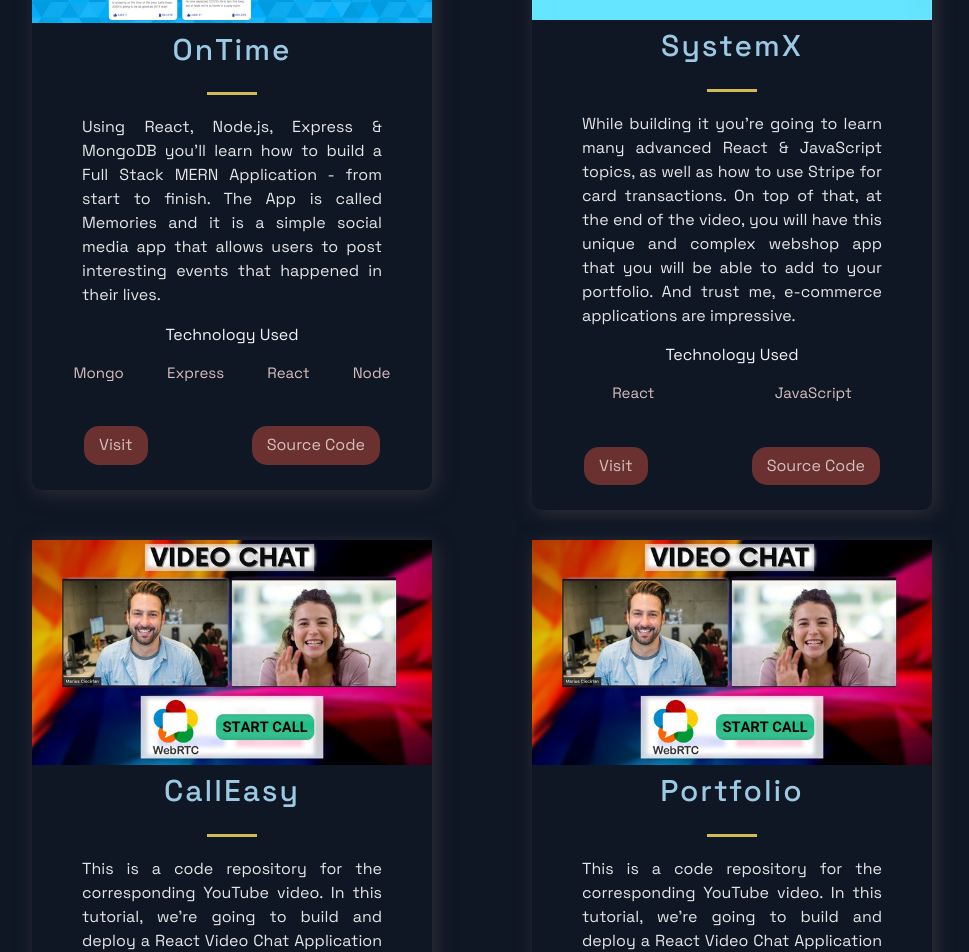
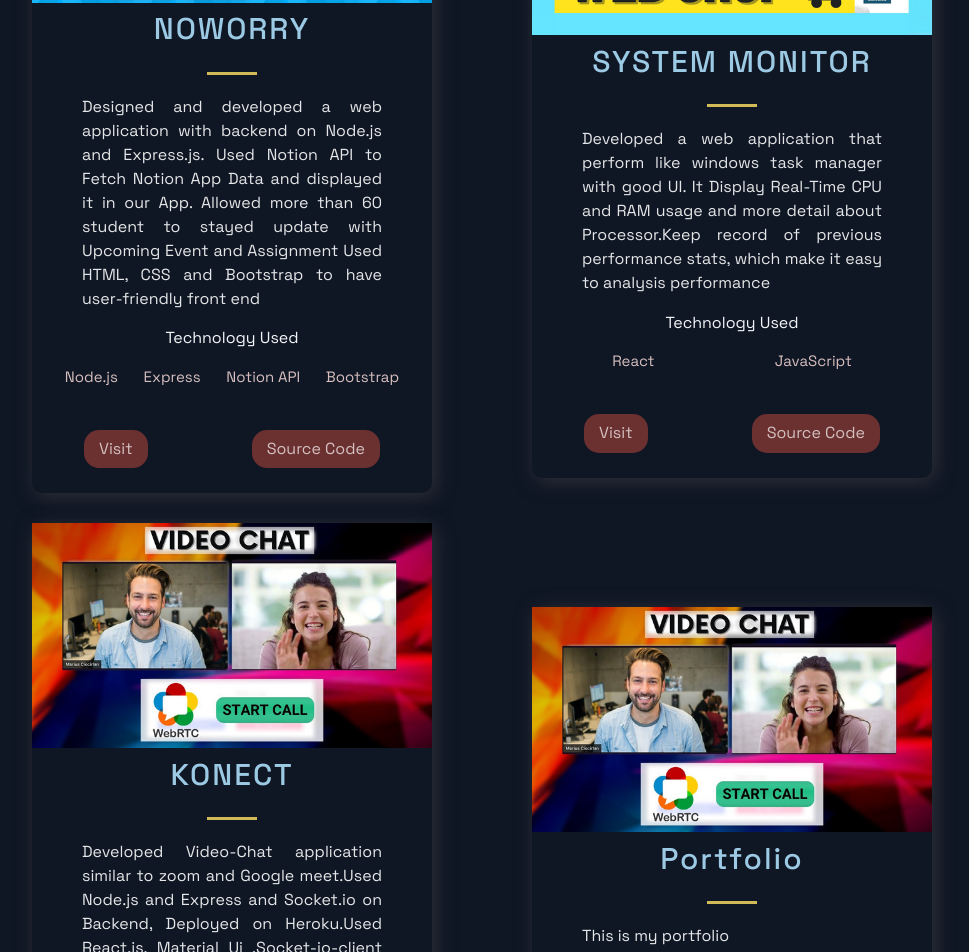
Before and after one commit to Search-Pankaj/Portfolio, a Next.js app: page / in a window 1280 px wide. Shown: the part 1060-2012 px from the top of the page, without its empty margins (158-1127 px from the left). Built offline with nearby package versions, Linux system fonts and the light colour scheme.

Commit message:
updated project component

```diff
--- a/src/constants/constants.js
+++ b/src/constants/constants.js
@@ -1,42 +1,41 @@
 export const projects = [
   {
-    title: "OnTime",
+    title: "NOWORRY",
     description:
-      "Using React, Node.js, Express & MongoDB you'll learn how to build a Full Stack MERN Application - from start to finish. The App is called Memories and it is a simple social media app that allows users to post interesting events that happened in their lives.",
+      "Designed and developed a web application with backend on Node.js and Express.js. Used Notion API to Fetch Notion App Data and displayed it in our App. Allowed more than 60 student to stayed update with Upcoming Event and Assignment  Used HTML, CSS and Bootstrap to have user-friendly front end ",
     image: "/images/1.png",
-    tags: ["Mongo", "Express", "React", "Node"],
-    source: "https://google.com",
-    visit: "https://google.com",
+    tags: ["Node.js", "Express", "Notion API", "Bootstrap"],
+    source: "https://github.com/Search-Pankaj/Noworry",
+    visit: "#",
     id: 0,
   },
   {
-    title: "SystemX",
+    title: "SYSTEM MONITOR",
     description:
-      "While building it you're going to learn many advanced React & JavaScript topics, as well as how to use Stripe for card transactions. On top of that, at the end of the video, you will have this unique and complex webshop app that you will be able to add to your portfolio. And trust me, e-commerce applications are impressive.",
+      "Developed a web application that perform like windows task manager with good UI. It Display Real-Time CPU and RAM usage and more detail about Processor.Keep record of previous performance stats, which make it easy to analysis performance ",
     image: "/images/2.png",
     tags: ["React", "JavaScript"],
-    source: "https://google.com",
-    visit: "https://google.com",
+    source: "https://github.com/Search-Pankaj/System_Monitor",
+    visit: "#",
     id: 1,
   },
   {
-    title: "CallEasy",
+    title: "KONECT",
     description:
-      "This is a code repository for the corresponding YouTube video. In this tutorial, we're going to build and deploy a React Video Chat Application using WebRTC.",
+      "Developed Video-Chat application similar to zoom and Google meet.Used Node.js and Express and Socket.io on Backend, Deployed on Heroku.Used React.js, Material Ui ,Socket-io-client on frontend, Deployed on Netlify.Allow User to Connect to their friend and Video Chat without Registration ",
     image: "/images/3.jpg",
-    tags: ["React", "WebRTC"],
-    source: "https://google.com",
-    visit: "https://google.com",
+    tags: ["React", "WebRTC", "Node.js", "Socket.io"],
+    source: "https://github.com/Search-Pankaj/konect",
+    visit: "https://konect.netlify.app/",
     id: 2,
   },
   {
     title: "Portfolio ",
-    description:
-      "This is a code repository for the corresponding YouTube video. In this tutorial, we're going to build and deploy a React Video Chat Application using WebRTC.",
+    description: "This is my portfolio ",
     image: "/images/3.jpg",
-    tags: ["React", "WebRTC"],
-    source: "https://google.com",
-    visit: "https://google.com",
+    tags: ["React", "Material ui", "Next.js"],
+    source: "https://github.com/Search-Pankaj/Portfolio",
+    visit: "https://searchpankaj.netlify.app/",
     id: 3,
   },
 ];
```
